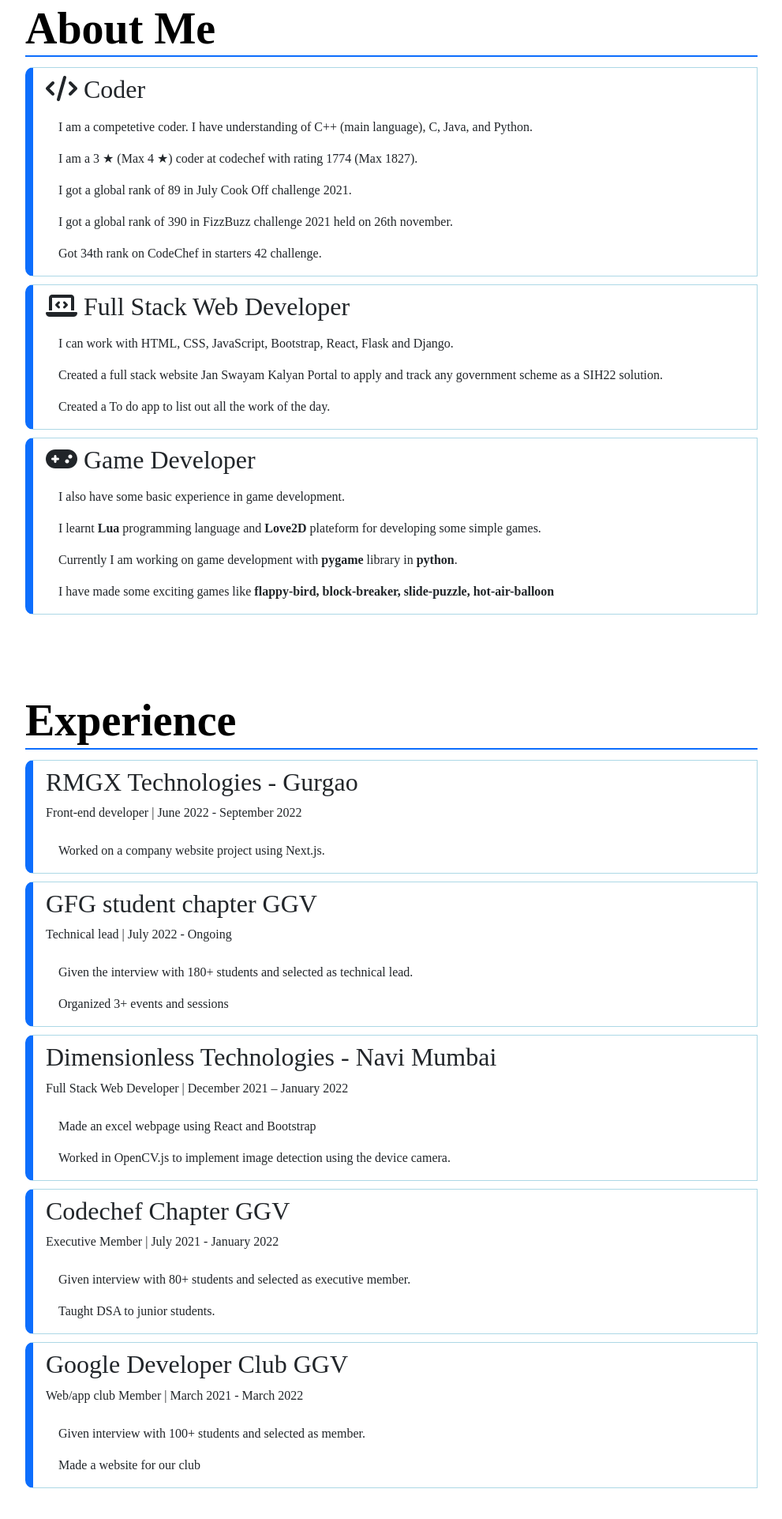
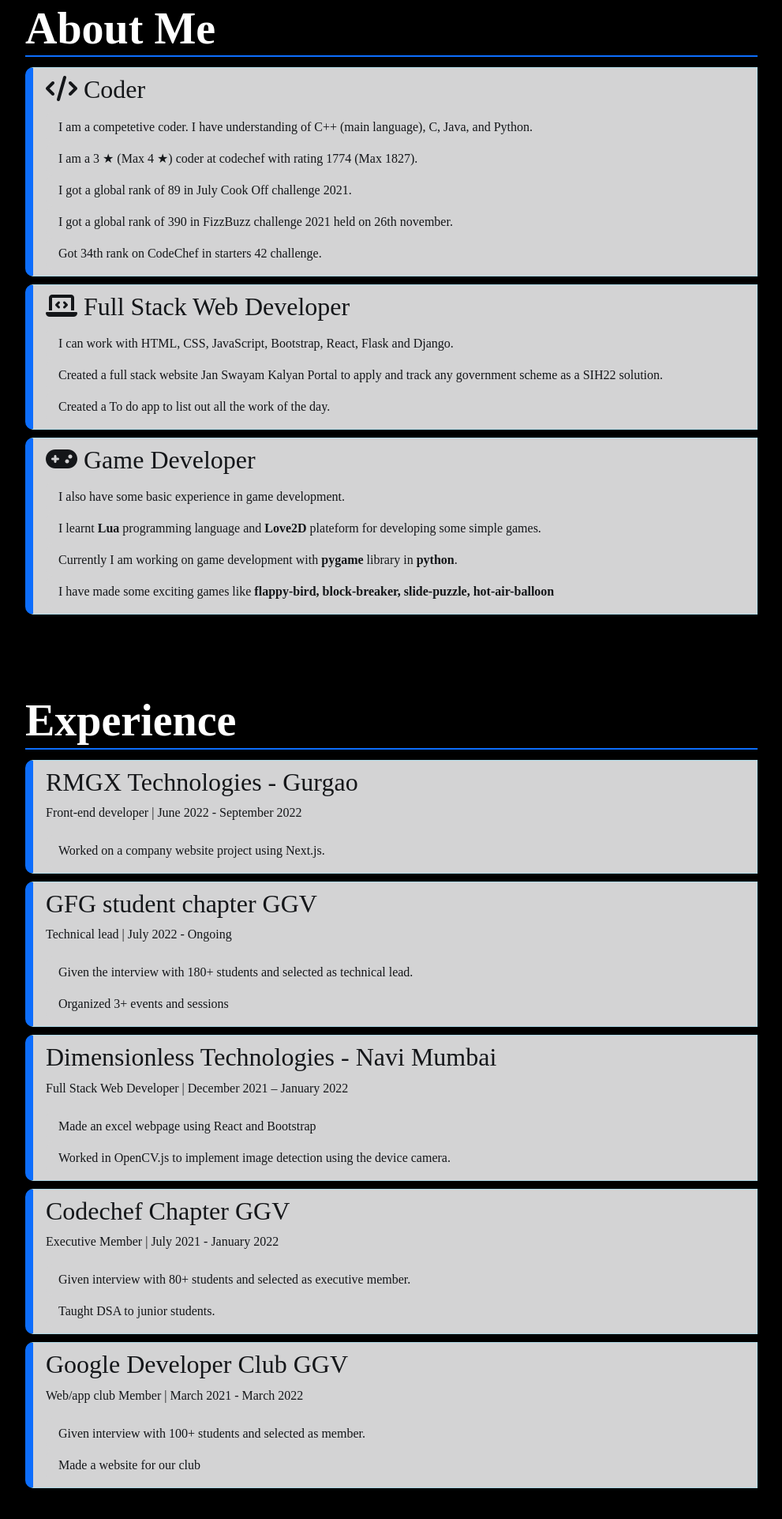
Before and after one commit to Rishikesh-kumar-7258/portfolio_, a plain HTML site: page index.html in a window 1280 px wide. Shown: the part 845-2768 px from the top of the page at 79% size, without its empty margins (272-1263 px from the left). Drawn offline with nearby package versions, Linux system fonts and the light colour scheme.

Commit message:
made some changes

```diff
--- a/index.html
+++ b/index.html
@@ -14,12 +14,12 @@
     <title>Rishikesh Kumar | portfolio</title>
 </head>
 
-<body>
+<body class="dark-mode">
 
     <!-- Button to change to dark mode -->
-    <div class="dark-mode-btn border rounded-pill p-3" title="Change theme">
-        <i class="fas fa-moon"></i>
-    </div>
+    <button class="dark-mode-btn" title="Change theme">
+        <i class="fas fa-sun"></i>
+    </button>
 
     <div class="nav-toggler">
         <div class="line"></div>
@@ -76,48 +76,48 @@
             </div>
         </div>
         <ul class="list-group">
-            <li class="list-group-item">
+            <li class="list-group-item list-group-item-dark">
                 <h2><span><i class="fas fa-code"></i></span> Coder</h2>
                 <ul class="list-group">
-                    <li class="list-group-item">I am a competetive coder. I have understanding of C++ (main language),
+                    <li class="list-group-item list-group-item-dark">I am a competetive coder. I have understanding of C++ (main language),
                         C, Java, and Python.</li>
-                    <li class="list-group-item">I am a 3 &#9733; (Max 4 &#9733;) coder at codechef with rating 1774 (Max
+                    <li class="list-group-item list-group-item-dark">I am a 3 &#9733; (Max 4 &#9733;) coder at codechef with rating 1774 (Max
                         1827).</li>
-                    <li class="list-group-item">I got a global rank of 89 in July Cook Off challenge 2021.</li>
-                    <li class="list-group-item">I got a global rank of 390 in FizzBuzz challenge 2021 held on 26th
+                    <li class="list-group-item list-group-item-dark">I got a global rank of 89 in July Cook Off challenge 2021.</li>
+                    <li class="list-group-item list-group-item-dark">I got a global rank of 390 in FizzBuzz challenge 2021 held on 26th
                         november.</li>
-                    <li class="list-group-item">Got 34th rank on CodeChef in starters 42 challenge.</li>
+                    <li class="list-group-item list-group-item-dark">Got 34th rank on CodeChef in starters 42 challenge.</li>
                 </ul>
             </li>
-            <li class="list-group-item">
+            <li class="list-group-item list-group-item-dark">
                 <h2><span><i class="fas fa-laptop-code"></i></span> Full Stack Web Developer</h2>
                 <ul class="list-group">
-                    <li class="list-group-item">I can work with HTML, CSS, JavaScript, Bootstrap, React, Flask and
+                    <li class="list-group-item list-group-item-dark">I can work with HTML, CSS, JavaScript, Bootstrap, React, Flask and
                         Django.</li>
-                    <li class="list-group-item">Created a full stack website Jan Swayam Kalyan Portal to apply and track
+                    <li class="list-group-item list-group-item-dark">Created a full stack website Jan Swayam Kalyan Portal to apply and track
                         any government scheme as a SIH22 solution.</li>
-                    <li class="list-group-item">Created a To do app to list out all the work of the day.</li>
+                    <li class="list-group-item list-group-item-dark">Created a To do app to list out all the work of the day.</li>
                 </ul>
             </li>
-            <li class="list-group-item">
+            <li class="list-group-item list-group-item-dark">
                 <h2><span><i class="fas fa-gamepad"></i></span> Game Developer</h2>
                 <ul class="list-group">
-                    <li class="list-group-item">I also have some basic experience in game development.</li>
-                    <li class="list-group-item">I learnt <strong>Lua</strong> programming language and
+                    <li class="list-group-item list-group-item-dark">I also have some basic experience in game development.</li>
+                    <li class="list-group-item list-group-item-dark">I learnt <strong>Lua</strong> programming language and
                         <strong>Love2D</strong> plateform for developing
                         some simple games.</li>
-                    <li class="list-group-item">Currently I am working on game development with <strong>pygame</strong>
+                    <li class="list-group-item list-group-item-dark">Currently I am working on game development with <strong>pygame</strong>
                         library in <strong>python</strong>.</li>
-                    <li class="list-group-item">I have made some exciting games like <strong>flappy-bird, block-breaker,
+                    <li class="list-group-item list-group-item-dark">I have made some exciting games like <strong>flappy-bird, block-breaker,
                             slide-puzzle, hot-air-balloon</strong></li>
                 </ul>
             </li>
 
-            <!-- <li class="list-group-item">
+            <!-- <li class="list-group-item list-group-item-dark">
                 <h2><span><i class="fas fa-palette"></i></span> Graphic Designer</h2>
                 <ul class="list-group">
-                    <li class="list-group-item">I am a beginner at graphic desiner.</li>
-                    <li class="list-group-item">I have some basic understanding of Photoshop, Illustrator and Canva.
+                    <li class="list-group-item list-group-item-dark">I am a beginner at graphic desiner.</li>
+                    <li class="list-group-item list-group-item-dark">I have some basic understanding of Photoshop, Illustrator and Canva.
                     </li>
                 </ul>
             </li> -->
@@ -132,45 +132,45 @@
             </div>
         </div>
         <ul class="list-group">
-            <li class="list-group-item">
+            <li class="list-group-item list-group-item-dark">
                 <p class="h2">RMGX Technologies - Gurgao</p>
                 <p><span>Front-end developer</span> | <span>June 2022 - September 2022</span></p>
                 <ul class="list-group">
-                    <li class="list-group-item">Worked on a company website project using Next.js.</li>
+                    <li class="list-group-item list-group-item-dark">Worked on a company website project using Next.js.</li>
                 </ul>
             </li>
-            <li class="list-group-item">
+            <li class="list-group-item list-group-item-dark">
                 <p class="h2">GFG student chapter GGV</p>
                 <p><span>Technical lead</span> | <span>July 2022 - Ongoing</span></p>
                 <ul class="list-group">
-                    <li class="list-group-item">Given the interview with 180+ students and selected as technical lead.
+                    <li class="list-group-item list-group-item-dark">Given the interview with 180+ students and selected as technical lead.
                     </li>
-                    <li class="list-group-item">Organized 3+ events and sessions</li>
+                    <li class="list-group-item list-group-item-dark">Organized 3+ events and sessions</li>
                 </ul>
             </li>
-            <li class="list-group-item">
+            <li class="list-group-item list-group-item-dark">
                 <p class="h2">Dimensionless Technologies - Navi Mumbai</p>
                 <p><span>Full Stack Web Developer</span> | <span>December 2021 – January 2022</span></p>
                 <ul class="list-group">
-                    <li class="list-group-item">Made an excel webpage using React and Bootstrap</li>
-                    <li class="list-group-item">Worked in OpenCV.js to implement image detection using the device
+                    <li class="list-group-item list-group-item-dark">Made an excel webpage using React and Bootstrap</li>
+                    <li class="list-group-item list-group-item-dark">Worked in OpenCV.js to implement image detection using the device
                         camera.</li>
                 </ul>
             </li>
-            <li class="list-group-item">
+            <li class="list-group-item list-group-item-dark">
                 <p class="h2">Codechef Chapter GGV</p>
                 <p><span>Executive Member</span> | <span>July 2021 - January 2022</span></p>
                 <ul class="list-group">
-                    <li class="list-group-item">Given interview with 80+ students and selected as executive member.</li>
-                    <li class="list-group-item">Taught DSA to junior students.</li>
+                    <li class="list-group-item list-group-item-dark">Given interview with 80+ students and selected as executive member.</li>
+                    <li class="list-group-item list-group-item-dark">Taught DSA to junior students.</li>
                 </ul>
             </li>
-            <li class="list-group-item">
+            <li class="list-group-item list-group-item-dark">
                 <p class="h2">Google Developer Club GGV</p>
                 <p><span>Web/app club Member</span> | <span>March 2021 - March 2022</span></p>
                 <ul class="list-group">
-                    <li class="list-group-item">Given interview with 100+ students and selected as member.</li>
-                    <li class="list-group-item">Made a website for our club</li>
+                    <li class="list-group-item list-group-item-dark">Given interview with 100+ students and selected as member.</li>
+                    <li class="list-group-item list-group-item-dark">Made a website for our club</li>
                 </ul>
             </li>
         </ul>
@@ -226,11 +226,11 @@
                 <p class="p-0 m-0">Python</p>
                 <div class="rect-box border rounded-pill" data-filled="70%"><span class="rounded-pill"></span></div>
             </div>
-            <!-- <div class="col-lg-6 col-12 skill-box">
-                <p class="p-0 m-0">Photoshop</p>
+            <div class="col-lg-6 col-12 skill-box">
+                <p class="p-0 m-0">Flutter</p>
                 <div class="rect-box border rounded-pill" data-filled="40%"><span class="rounded-pill"></span></div>
             </div>
-            <div class="col-lg-6 col-12 skill-box">
+            <!--<div class="col-lg-6 col-12 skill-box">
                 <p class="p-0 m-0">Illustrator</p>
                 <div class="rect-box border rounded-pill" data-filled="50%"><span class="rounded-pill"></span></div>
             </div>
@@ -254,6 +254,10 @@
             </div>
         </div>
         <div class="row mt-5">
+            <a href="https://github.com/Rishikesh-kumar-7258/SKYRAS" target="_blank" class="col-sm-12 col-md-6"><img
+                    src="https://github-readme-stats.vercel.app/api/pin/?username=Rishikesh-kumar-7258&repo=SKYRAS&theme=tokyonight"></a>
+            <a href="https://github.com/Rishikesh-kumar-7258/sortingVisualizer" target="_blank" class="col-sm-12 col-md-6"><img
+                    src="https://github-readme-stats.vercel.app/api/pin/?username=Rishikesh-kumar-7258&repo=sortingVisualizer&theme=tokyonight"></a>
             <a href="https://github.com/Rishikesh-kumar-7258/Block_breaker" target="_blank"
                 class="col-sm-12 col-md-6"><img
                     src="https://github-readme-stats.vercel.app/api/pin/?username=Rishikesh-kumar-7258&repo=Block_breaker&theme=tokyonight"></a>
@@ -289,48 +293,11 @@
             <div class="col-12">
                 <h1 class="display-4 fw-bolder">Contact Me</h1>
             </div>
-            <!--
-            <div class="row py-3">
-                <div class="col-sm-12 col-md-6">
-                    <h2 class="text-center">Contact Details</h2>
-                    <address class="d-flex flex-column justify-content-around">
-                        <a href="tel:+917258060710" class="text-decoration-none text-dark py-1"><span">Phone:</span> 7258060710</a>
-                        <a href="mailto:rishi7258prince@gmail.com" class="text-decoration-none text-dark py-1"><span>Email:</span> rishi7258prince@gmail.com</a>
-                        <p class="pt-1">village : Pain</p>
-                        <p>Post : Pain </p>
-                        <p>Distric : Sheikhpura</p>
-                        <p>Police Station : Sheikhpura</p>
-                        <p>State : Bihar</p>
-                        <p>Pin Code : 811105</p>
-                    </address>
-                </div> -->
 
             <!-- Contact form -->
             <iframe
                 src="https://docs.google.com/forms/d/e/1FAIpQLSeLl2bKRDmJi1I6zPfR-qE8O75uDm_-SxxemaKtZCbPjMriUg/viewform?embedded=true"
                 width="640" height="709" frameborder="0" marginheight="0" marginwidth="0">Loading…</iframe>
-            <!-- <div class="col-sm-12 col-md-6">
-                    <h2 class="text-center">Feedback</h2>
-                    <form>
-                        <div class="form-floating mb-3">
-                            <input type="text" class="form-control" id="name" name="name" placeholder="Enter your name">
-                            <label for="name">Your Name</label>
-                        </div>
-                        <div class="form-floating mb-3">
-                            <input type="email" class="form-control" id="email" name="email" placeholder="Enter your Email">
-                            <label for="email">Email address</label>
-                        </div>
-                        <div class="form-floating mb-3">
-                            <input type="number" class="form-control" id="phone" name="phone" placeholder="Enter your phone number">
-                            <label for="phone">Phone Number</label>
-                        </div>
-                        <div class="form-floating">
-                            <textarea class="form-control" placeholder="Leave a comment here" id="message" name="message" style="height: 100px;"></textarea>
-                            <label for="message">Enter your message</label>
-                        </div>
-                        <button type="submit" class="btn btn-primary mt-3">Submit</button>
-                    </form>
-                </div> -->
         </div>
     </section>
 </body>
--- a/index.scss
+++ b/index.scss
@@ -13,21 +13,29 @@
 :root{
     --bg-color : white;
     --font-color : black;
+    --shadow-color : #00000017;
 }
 
 .dark-mode{
     --bg-color : black;
     --font-color : white;
+    --shadow-color : #ffffff9e;
 }
 
 .dark-mode-btn{
+    min-width: 50px;
+    min-height: 50px;
     position : fixed;
-    bottom : 20px;
-    right : 20px;
+    bottom : 10px;
+    right : 10px;
     cursor: pointer;
     z-index: 100;
     background-color: var(--bg-color);
     transition : all 0.5s ease;
+    border-radius: 50%;
+    border : none;
+    box-shadow: 0 0 12px var(--shadow-color);
+
 }
 
 .fa-sun{
@@ -50,6 +58,7 @@
     overflow-x: hidden;
     background-color: var(--bg-color);
     color: var(--font-color);
+    transition: all .5s ease-in-out;
 }
 
 // CLASSESS
@@ -210,7 +219,7 @@
                 $dim: 15px;
                 content: "";
                 position: absolute;
-                left: -$border-width/2;
+                left: calc(-1.0 * $border-width/2);
                 top: 0;
                 width: $dim;
                 height: $dim;
```
Also changed, not shown: index.css, 2 other files.
